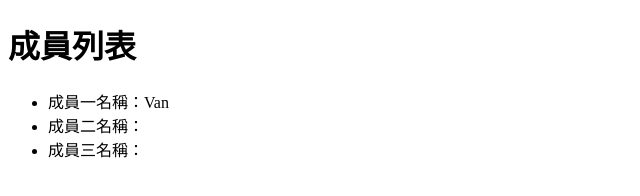
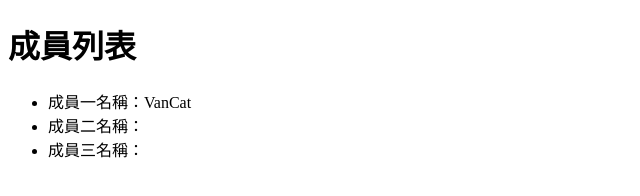
Before and after one commit to HotDogCat0228/git-work4, a plain HTML site: page index.html in a window 1280 px wide. Shown: the full height of the page, 0-640 px from the left. Drawn offline with Linux system fonts and the light colour scheme.

Commit message:
修改名稱

```diff
--- a/index.html
+++ b/index.html
@@ -8,7 +8,7 @@
 <body>
     <h1>成員列表</h1>
     <ul>
-        <li>成員一名稱：Van</li>
+        <li>成員一名稱：VanCat</li>
         <li>成員二名稱：</li>
         <li>成員三名稱：</li>
     </ul>
```
